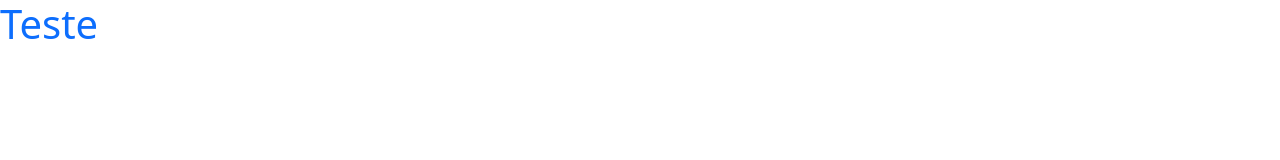
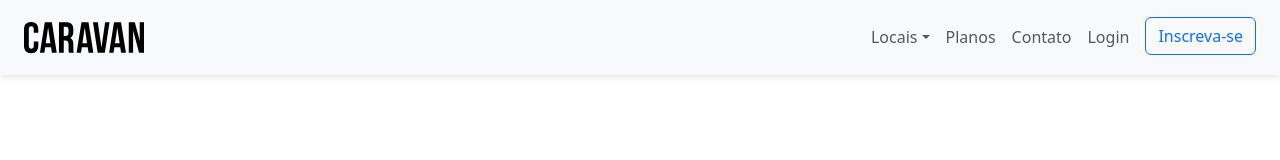
Before and after one commit to vitorsofiati/caravan, a plain HTML site: page index.html in a window 1280 px wide. Drawn offline with Linux system fonts and the light colour scheme.

Commit message:
Nav bar created

```diff
--- a/css/style.css
+++ b/css/style.css
@@ -0,0 +1,4 @@
+.box-shadow {
+  box-shadow: 0px 2px 4px 0px rgba(0, 0, 0, 0.05),
+    0px 4px 8px 0px rgba(0, 0, 0, 0.05);
+}
--- a/index.html
+++ b/index.html
@@ -9,7 +9,63 @@
   </head>
 
   <body>
-    <h1 class="text-primary">Teste</h1>
+    <nav
+      class="navbar navbar-expand-md navbar-light bg-light px-4 fixed-top py-3 box-shadow"
+    >
+      <a class="navbar-brand" href="./">
+        <img src="./img/caravan.svg" alt="Caravan" />
+      </a>
+      <button
+        class="navbar-toggler"
+        type="button"
+        data-bs-toggle="collapse"
+        data-bs-target="#navbarSupportedContent"
+        aria-controls="navbarSupportedContent"
+        aria-expanded="false"
+        aria-label="Abrir navegação"
+      >
+        <span class="navbar-toggler-icon"></span>
+      </button>
+
+      <div class="collapse navbar-collapse" id="navbarSupportedContent">
+        <ul class="navbar-nav ms-auto">
+          <li class="nav-item dropdown">
+            <a
+              href="#"
+              class="nav-link dropdown-toggle"
+              id="navbarDropdown"
+              role="button"
+              data-bs-toggle="dropdown"
+              aria-haspopup="true"
+              aria-expanded="false"
+              >Locais</a
+            >
+            <ul class="dropdown-menu" aria-labelledby="navbarDropdown">
+              <li>
+                <a href="./local.html" class="dropdown-item">California</a>
+              </li>
+              <li><a href="./local.html" class="dropdown-item">Paris</a></li>
+              <li><a href="./local.html" class="dropdown-item">Dublin</a></li>
+            </ul>
+          </li>
+          <li class="nav-item">
+            <a class="nav-link" href="./planos.html">Planos</a>
+          </li>
+          <li class="nav-item">
+            <a class="nav-link" href="./contato.html">Contato</a>
+          </li>
+          <li class="nav-item">
+            <a class="nav-link" href="./#.html">Login</a>
+          </li>
+          <li class="nav-item">
+            <a class="btn btn-outline-primary ms-md-2" href="./inscricao.html"
+              >Inscreva-se</a
+            >
+          </li>
+        </ul>
+      </div>
+    </nav>
+
     <script src="./js/popper.min.js"></script>
     <script src="./js/bootstrap.js"></script>
     <script src="./js/script.js"></script>
```
